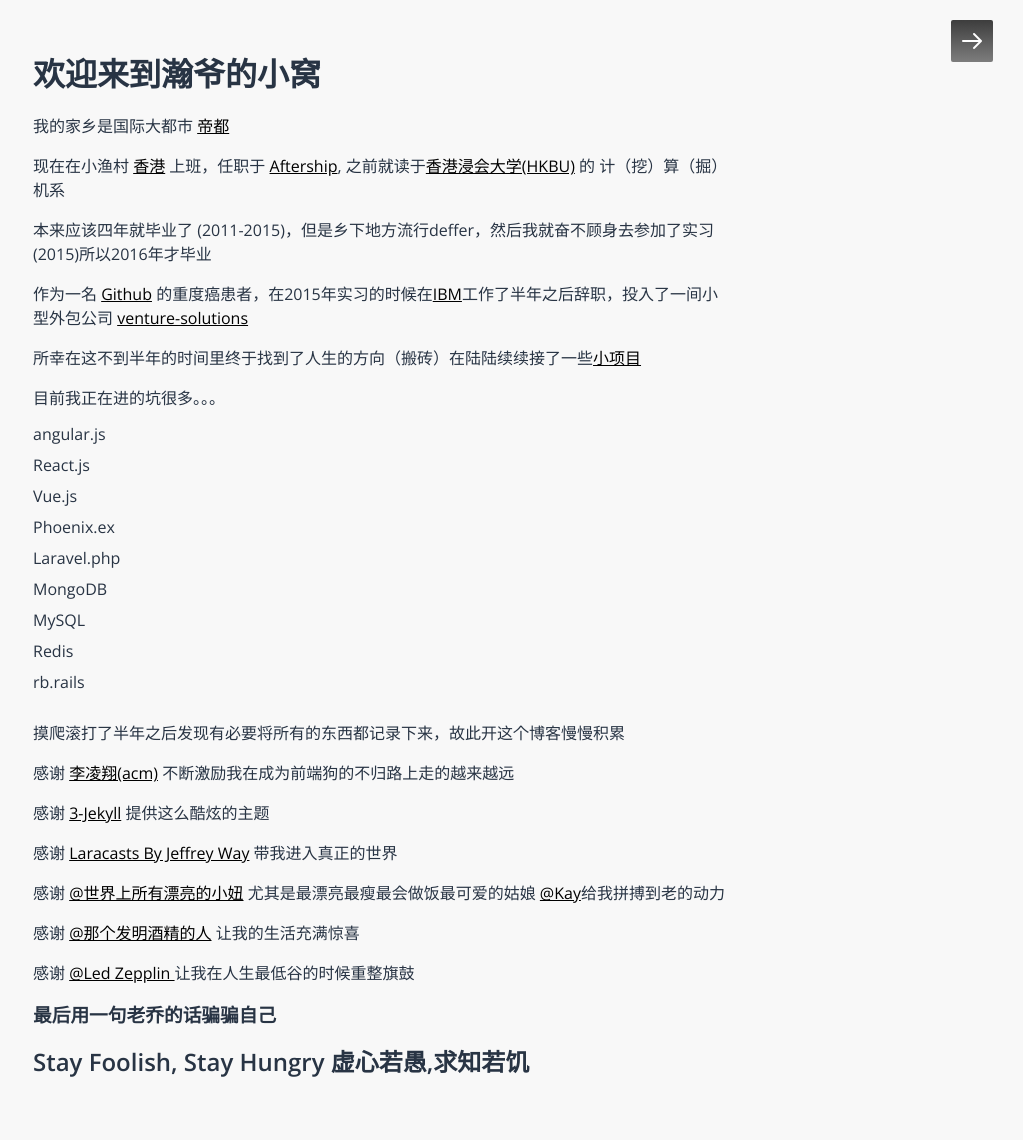
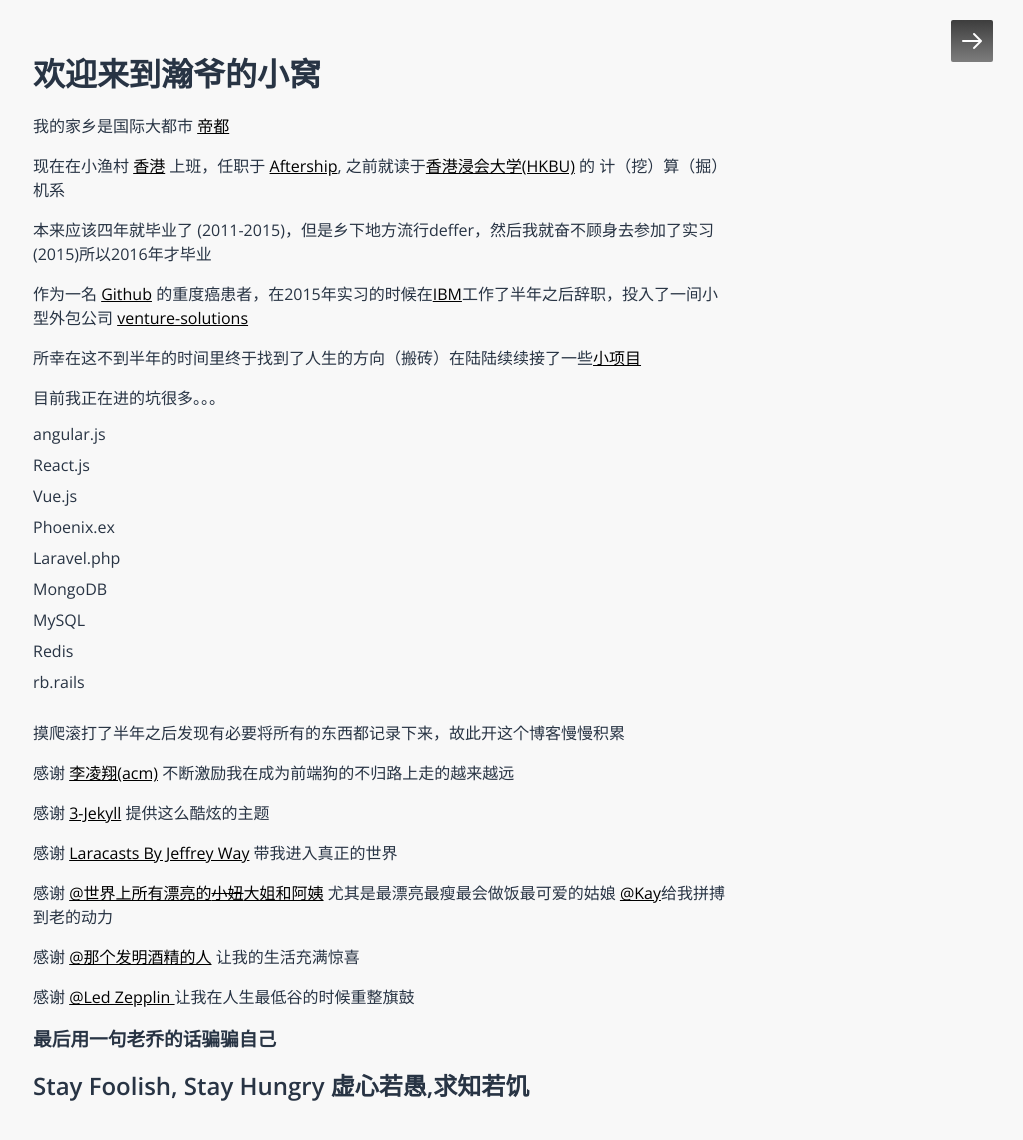
Before and after one commit to lycolin/hans-lizihan.github.io, a Jekyll site: the page built from index.html, in a window 1280 px wide. Shown: the top 1140 px of the page, without its empty margins (257-1280 px from the left). Built offline with Jekyll 4.4.1, drawn with Linux system fonts in a browser that asks for light colours; some web fonts are replaced; comment, search, counter and statistics services are not loaded.

Commit message:
a yi he jie jie

```diff
--- a/index.html
+++ b/index.html
@@ -25,7 +25,7 @@
   <p>感谢 <a rel="nofollow" href="http://acm.lilingfei.com">李凌翔(acm)</a> 不断激励我在成为前端狗的不归路上走的越来越远</p>
   <p>感谢 <a rel="nofollow" href="https://github.com/P233/3-Jekyll">3-Jekyll</a> 提供这么酷炫的主题</p>
   <p>感谢 <a rel="nofollow" href="http://www.laracasts.com">Laracasts By Jeffrey Way</a> 带我进入真正的世界</p>
-  <p>感谢 <a rel="nofollow" href="#"> @世界上所有漂亮的小妞</a> 尤其是最漂亮最瘦最会做饭最可爱的姑娘 <a href="https://zengjingyankay.wordpress.com/">@Kay</a>给我拼搏到老的动力</p>
+  <p>感谢 <a rel="nofollow" href="#"> @世界上所有漂亮的<span style="text-decoration: line-through;">小妞</span>大姐和阿姨</a> 尤其是最漂亮最瘦最会做饭最可爱的姑娘 <a href="https://zengjingyankay.wordpress.com/">@Kay</a>给我拼搏到老的动力</p>
   <p>感谢 <a rel="nofollow" href="#"> @那个发明酒精的人</a> 让我的生活充满惊喜</p>
   <p>感谢 <a rel="nofollow" href="http://music.douban.com/musician/102160/"> @Led Zepplin </a> 让我在人生最低谷的时候重整旗鼓</p>
   <h3 style="margin: 15px 0">最后用一句老乔的话骗骗自己</h3>
```
